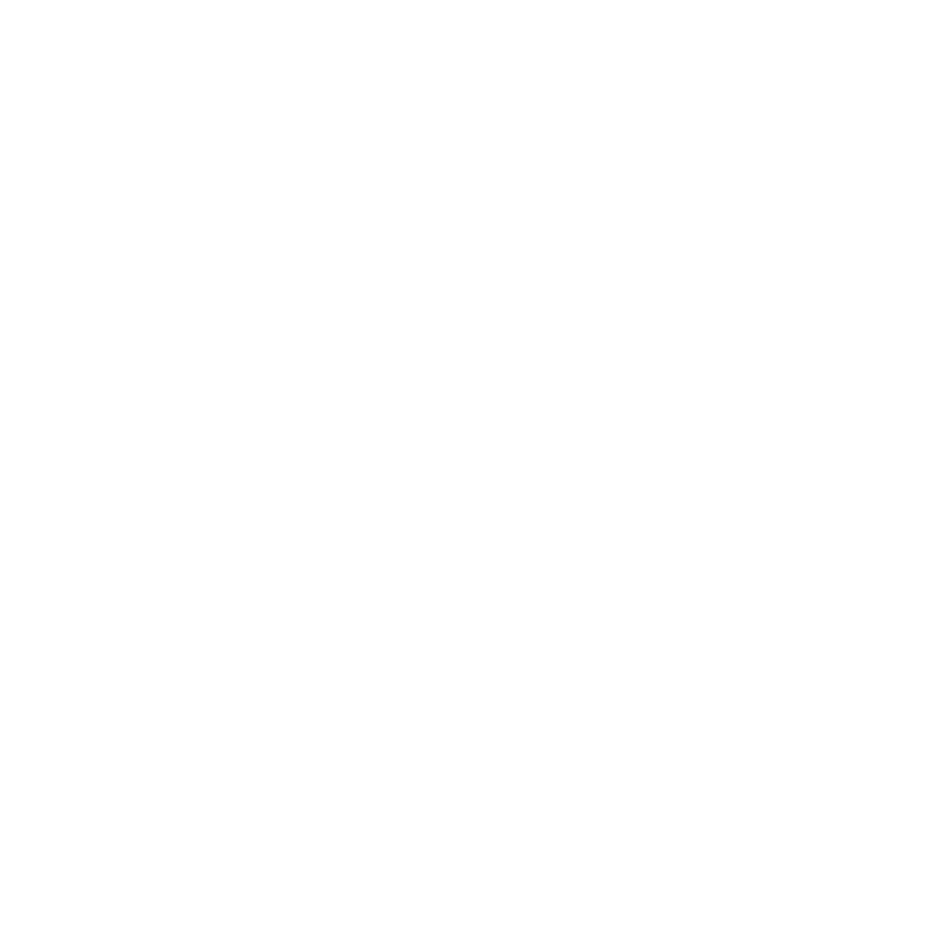
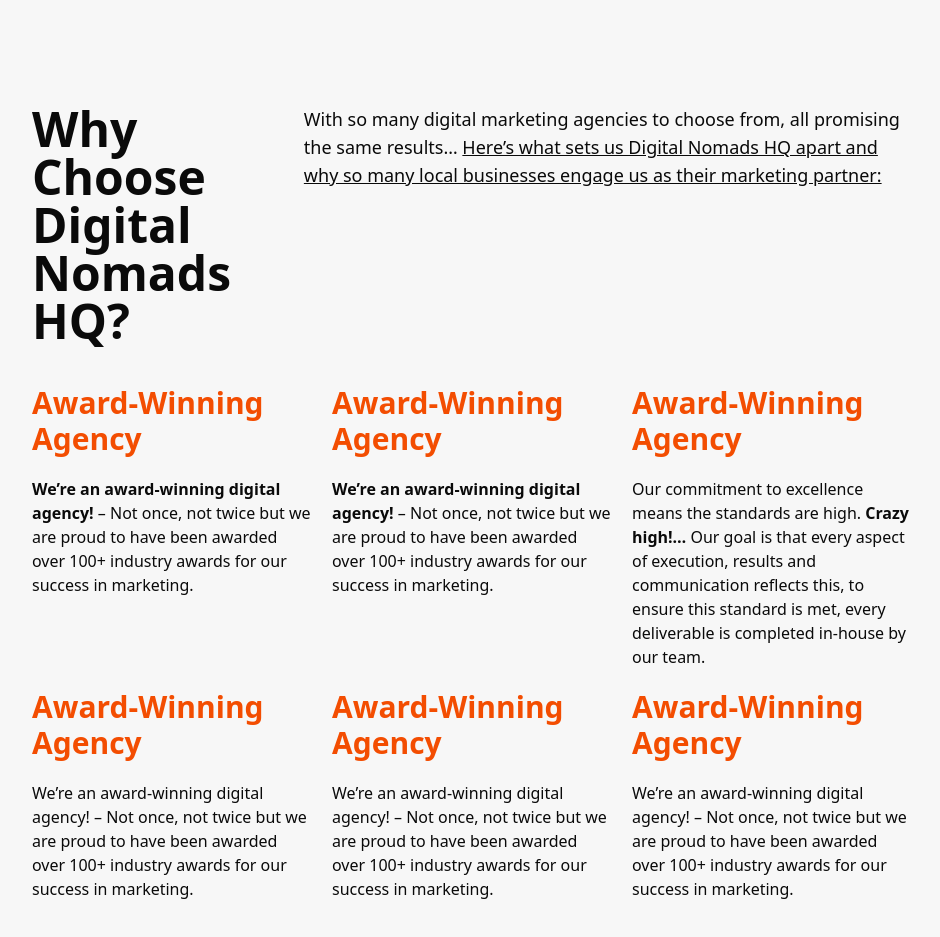
Before and after one commit to shwetank00001/digitalNomads, a React (Vite) app: page / in a window 1280 px wide. Shown: the part 2580-3517 px from the top of the page, without its empty margins (168-1108 px from the left). Before the commit the page ends 2525 px from the top, so only its background shows below. Built offline with nearby package versions, Linux system fonts and the light colour scheme.

Commit message:
Structure set

```diff
--- a/src/App.jsx
+++ b/src/App.jsx
@@ -3,6 +3,7 @@
 import First from './components/firstComponent/First'
 import FirstAbout from './components/firstComponent/FirstAbout'
 import Specialist from './components/firstComponent/Specialist'
+import Choose from './components/firstComponent/Choose'
 
 const App = () => {
   return (
@@ -11,6 +12,7 @@
       <First />
       <FirstAbout />
       <Specialist />
+      <Choose />
     </div>
   )
 }
--- /dev/null
+++ b/src/components/firstComponent/Choose.jsx
@@ -0,0 +1,41 @@
+import React from 'react'
+
+const Choose = () => {
+  return (
+    <section className='px-5 py-10 sm:px-10 xl:px-50 3xl:px-100 lg:py-20 xl:py-40 bg-[#F7F7F7]' >
+        <div className='md:flex'>
+            <p className='text-4xl lg:text-5xl font-semibold mb-5'>Why Choose Digital Nomads HQ?</p>
+            <p className='text-lg'>With so many digital marketing agencies to choose from, all promising the same results… <span className='underline'>Here’s what sets us Digital Nomads HQ apart and why so many local businesses engage us as their marketing partner:</span></p>
+        </div>
+
+        <div className='lg:grid grid-cols-3 gap-5 mt-5'>
+            <div>
+                <h3 className='text-[#F34D01] text-3xl font-semibold  mb-5'>Award-Winning Agency</h3>
+                <p><span className='font-bold'>We’re an award-winning digital agency!</span> – Not once, not twice but we are proud to have been awarded over 100+ industry awards for our success in marketing.</p>
+            </div>
+            <div>
+                <h3 className='text-[#F34D01] text-3xl font-semibold  mb-5'>Award-Winning Agency</h3>
+                <p><span className='font-bold'>We’re an award-winning digital agency!</span> – Not once, not twice but we are proud to have been awarded over 100+ industry awards for our success in marketing.</p>
+            </div>
+            <div>
+                <h3 className='text-[#F34D01] text-3xl font-semibold  mb-5'>Award-Winning Agency</h3>
+                <p>Our commitment to excellence means the standards are high. <span className='font-bold'>Crazy high!… </span>Our goal is that every aspect of execution, results and communication reflects this, to ensure this standard is met, every deliverable is completed in-house by our team. </p>
+            </div>
+            <div>
+                <h3 className='text-[#F34D01] text-3xl font-semibold  mb-5'>Award-Winning Agency</h3>
+                <p>We’re an award-winning digital agency! – Not once, not twice but we are proud to have been awarded over 100+ industry awards for our success in marketing.</p>
+            </div>
+            <div>
+                <h3 className='text-[#F34D01] text-3xl font-semibold  mb-5'>Award-Winning Agency</h3>
+                <p>We’re an award-winning digital agency! – Not once, not twice but we are proud to have been awarded over 100+ industry awards for our success in marketing.</p>
+            </div>
+            <div>
+                <h3 className='text-[#F34D01] text-3xl font-semibold  mb-5'>Award-Winning Agency</h3>
+                <p>We’re an award-winning digital agency! – Not once, not twice but we are proud to have been awarded over 100+ industry awards for our success in marketing.</p>
+            </div>
+        </div>
+    </section>
+  )
+}
+
+export default Choose
--- a/src/components/firstComponent/Specialist.jsx
+++ b/src/components/firstComponent/Specialist.jsx
@@ -31,7 +31,7 @@
         </div>
       </div>
 
-      <div className='mt-5'>
+      <div className='mt-5  hover:pointer'>
         <Button className="rounded-4xl p-8 border-2" variant="outline">See our awards...</Button>
       </div>
     </section>
```
